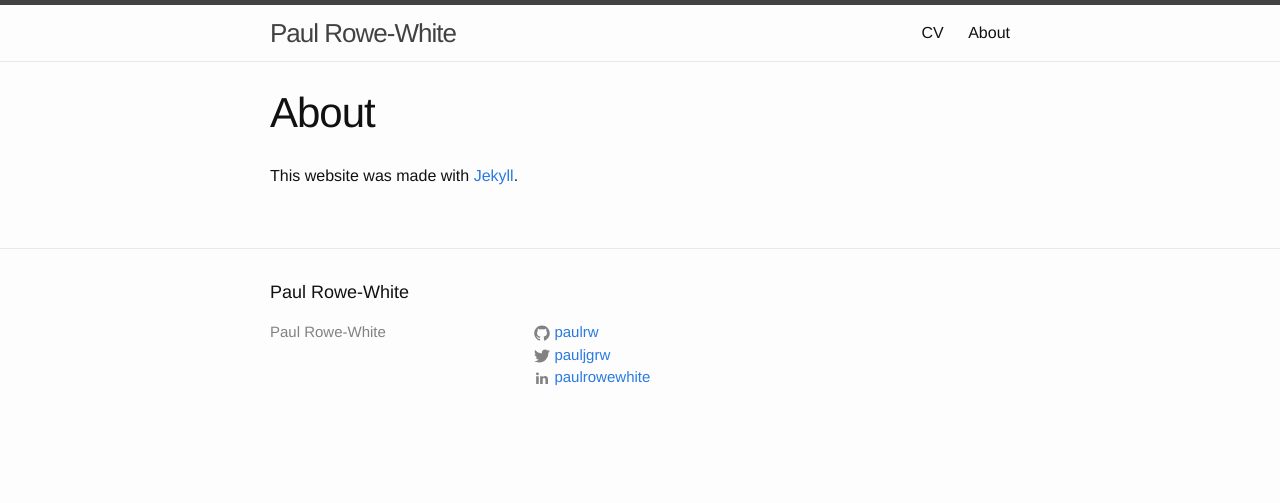
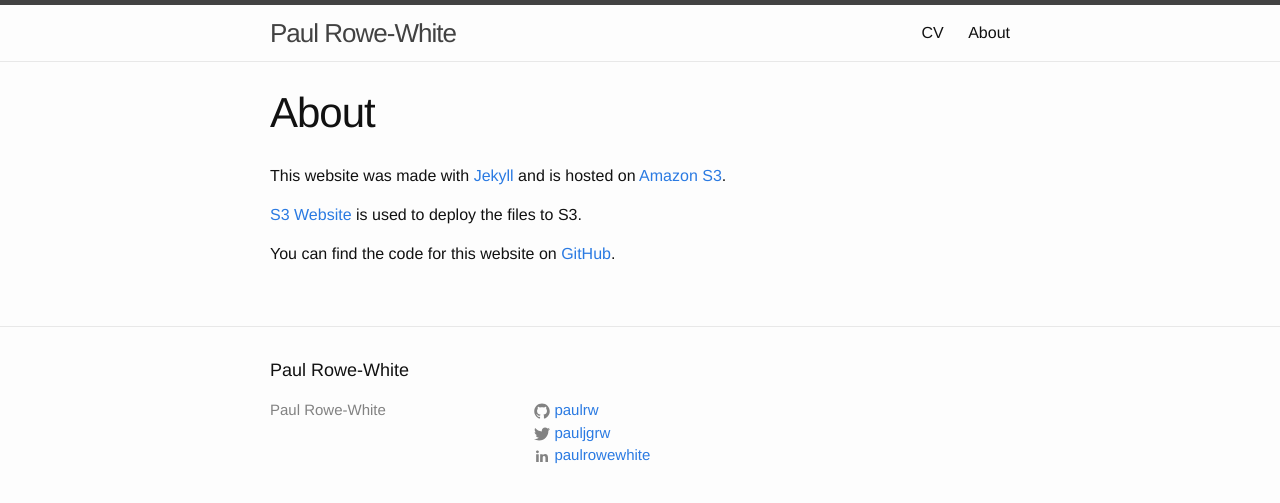
Before and after one commit to paulrw/rowewhite.com, a Jekyll site: the page built from about.md, in a window 1280 px wide. Shown: the top 503 px of the page. Built offline with Jekyll 4.4.1, drawn with Linux system fonts in a browser that asks for light colours.

Commit message:
Updated About page

```diff
--- a/about.md
+++ b/about.md
@@ -4,4 +4,8 @@ title: About
 permalink: /about/
 ---
 
-This website was made with [Jekyll](http://jekyllrb.com).
+This website was made with [Jekyll](http://jekyllrb.com) and is hosted on [Amazon S3](http://aws.amazon.com/s3/).
+
+[S3 Website](https://github.com/laurilehmijoki/s3_website) is used to deploy the files to S3.
+
+You can find the code for this website on [GitHub](https://github.com/paulrw/rowewhite.com).
```
